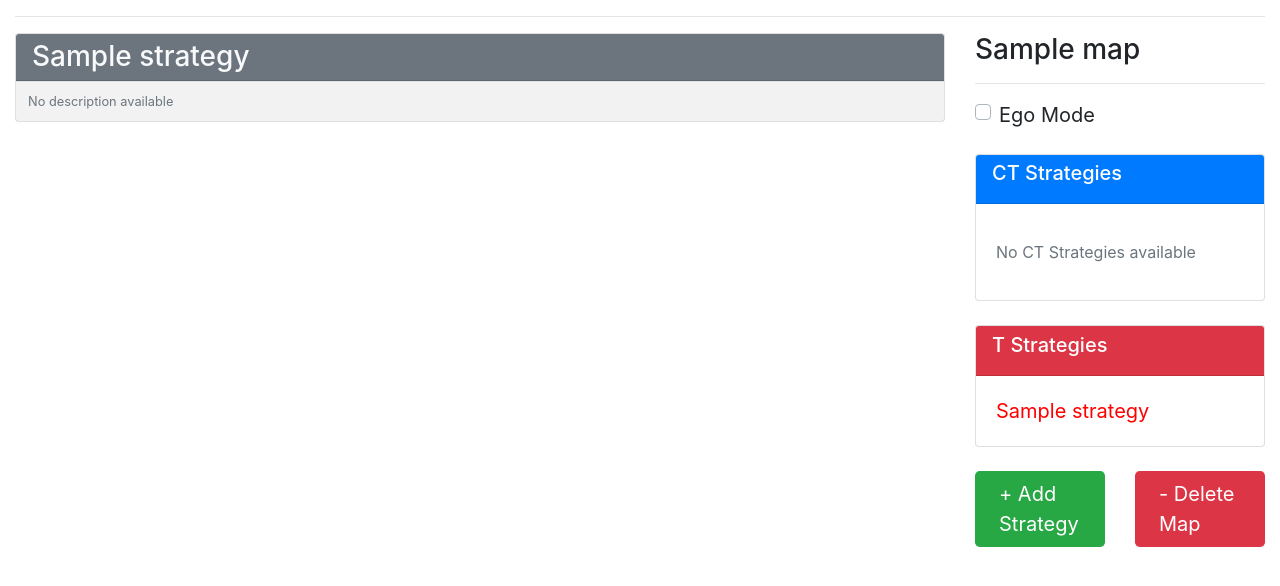
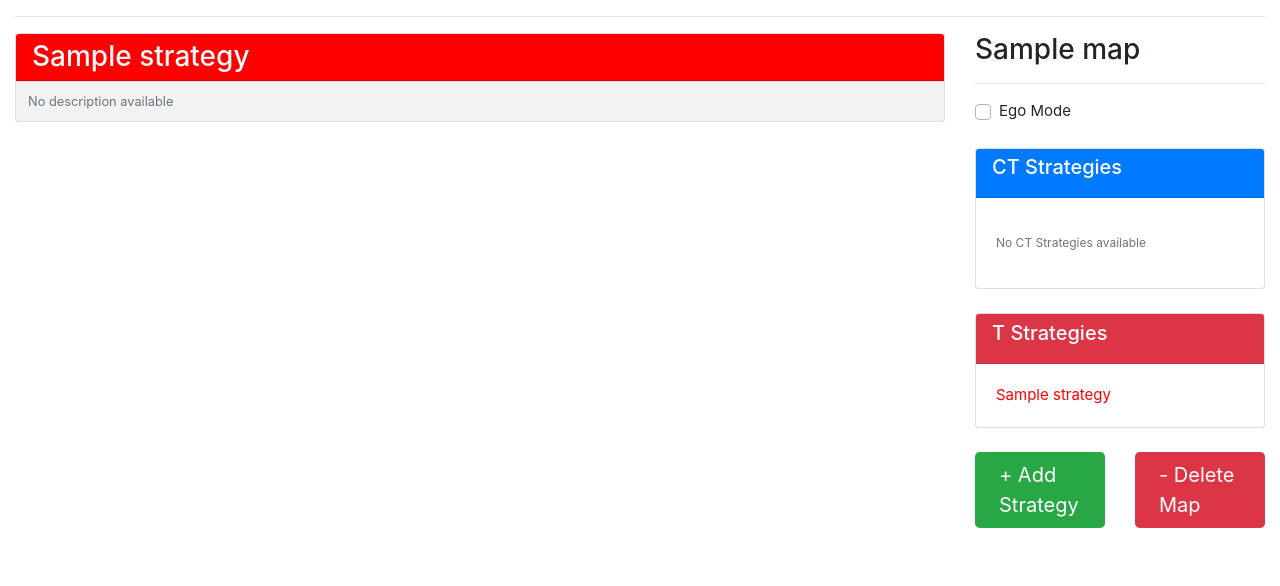
Before and after one commit to nicolaslarsen/stratega, a Django app: page /stratbook/map/1/ in a window 1280 px wide. Shown: the part 154-740 px from the top of the page. Run offline with Django 3.2, Linux system fonts and the light colour scheme; a user stored in the database is signed in; tables that the repository leaves empty hold one stand-in row (values such as "Sample post"); lists and menus that the app fills with data are empty; some libraries are stand-ins or nearby versions.

```diff
--- a/Strategiga/StratBook/templates/StratBook/map_detail_v2.html
+++ b/Strategiga/StratBook/templates/StratBook/map_detail_v2.html
@@ -5,7 +5,7 @@
 {% load static %}
 
 {% block content %}
-<link rel="stylesheet" type="text/css" href={% static 'StratBook/css/strat_detail.css' %}>
+<link rel="stylesheet" type="text/css" href="{% static 'StratBook/css/strat_detail.css' %}?v=1">
 <script src={% static 'StratBook/js/strat_detail.js' %}></script>
 
 {% include 'StratBook/_mini_nav.html' %}
--- a/Strategiga/static/StratBook/css/strat_detail.css
+++ b/Strategiga/static/StratBook/css/strat_detail.css
@@ -1,3 +1,11 @@
+div.strats{
+  font-size: 15px;
+}
+
+div.sticky-top{
+  font-size: 15px;
+}
+
 img.d-block.w-100{
   width: 100%;
   max-height: 720px;
@@ -7,14 +15,22 @@ div.card-header.bg-white > h5{
   cursor: default;
 }
 
-a.t-link {
+*.t-link {
   color: red;
 }
 
-a.t-link:hover {
+*.t-link:hover {
   color: red;
   text-decoration: underline;
   cursor: pointer;
+}
+
+h3.ct-link {
+  background-color: #007bff !important
+}
+
+h3.t-link {
+  background-color: red !important;
 }
 
 .card-header{
@@ -26,3 +42,11 @@ a.t-link:hover {
   overflow-x: hidden;
   max-height: 70vh;
 }
+
+.table td {
+  padding: 0 15 0 15;
+}
+
+.bullet-text {
+  padding: 15 0 15 0;
+}
```
